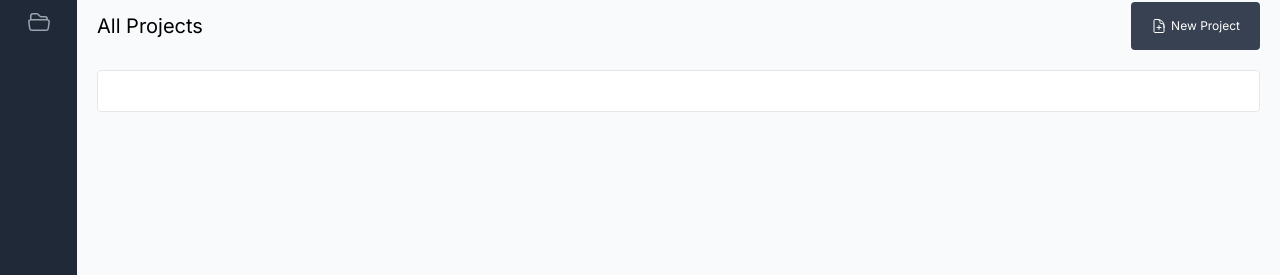
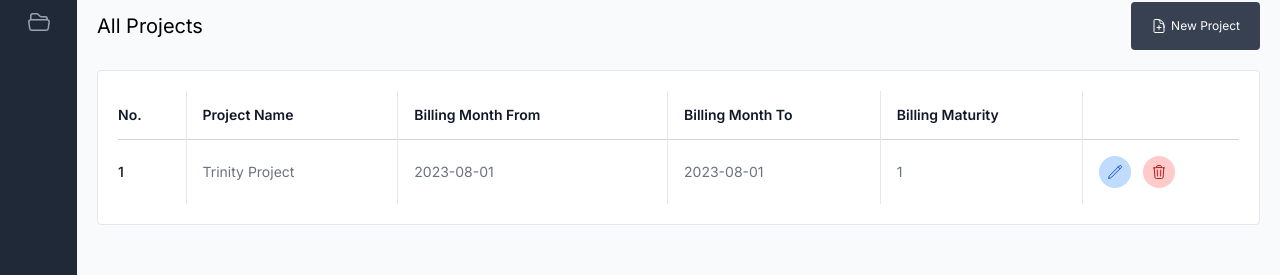
Before and after one commit to perezcato/js-monlu, a Next.js app: page /projects in a window 1280 px wide. Shown: the part 134-409 px from the top of the page. Built offline with nearby package versions, Linux system fonts and the light colour scheme.

Commit message:
table added for projects

```diff
--- a/lib/index.ts
+++ b/lib/index.ts
@@ -1,5 +1,4 @@
 import {
-  DocumentIcon,
   RectangleGroupIcon,
   FolderOpenIcon,
   ChartBarIcon,
--- a/pages/projects/[id]/index.tsx
+++ b/pages/projects/[id]/index.tsx
@@ -11,7 +11,6 @@ const Projects = () => {
 
   const router = useRouter();
   const { id } = router.query;
-  console.log(id);
 
   return (
     <>
--- a/pages/projects/index.tsx
+++ b/pages/projects/index.tsx
@@ -1,19 +1,30 @@
 import React, { useState } from "react";
 import DashboardLayout from "@/components/layout";
-import { projectsMenu } from "@/lib";
-import Link from "next/link";
-import { DocumentPlusIcon } from "@heroicons/react/24/outline";
+import {
+  DocumentPlusIcon,
+  TrashIcon,
+  PencilIcon,
+} from "@heroicons/react/24/outline";
 
-import DataTable, { TableColumn } from "react-data-table-component";
-import DashboardSideItems from "@/components/dashboard/DashboardSideItems";
 import AddProject from "@/components/Modal";
 import { useRouter } from "next/router";
+
+const projects = [
+  {
+    name: "Trinity Project",
+    billing_month_from: "2023-08-01",
+    billing_month_to: "2023-08-01",
+    billing_maturity: "1",
+  },
+];
 
 const Projects = () => {
   const [showAddProject, setShowAddProject] = useState<boolean>(false);
   const router = useRouter();
 
   const showFormHandler = () => setShowAddProject(true);
+  const selectProject = async (projectName: string) =>
+    router.push(`/projects/${projectName}`);
 
   return (
     <>
@@ -38,7 +49,101 @@ const Projects = () => {
               </button>
             </div>
 
-            <div className="bg-white border p-5 rounded"></div>
+            <div className="bg-white border p-5 rounded">
+              <div className="flow-root">
+                <div className="-mx-4 -my-2 overflow-x-auto sm:-mx-6 lg:-mx-8">
+                  <div className="inline-block min-w-full py-2 align-middle sm:px-6 lg:px-8">
+                    <table className="min-w-full divide-y divide-gray-300">
+                      <thead>
+                        <tr className="divide-x divide-gray-200">
+                          <th
+                            scope="col"
+                            className="py-3.5 pl-4 pr-4 text-left text-sm font-semibold text-gray-900 sm:pl-0"
+                          >
+                            No.
+                          </th>
+                          <th
+                            scope="col"
+                            className="px-4 py-3.5 text-left text-sm font-semibold text-gray-900"
+                          >
+                            Project Name
+                          </th>
+                          <th
+                            scope="col"
+                            className="px-4 py-3.5 text-left text-sm font-semibold text-gray-900"
+                          >
+                            Billing Month From
+                          </th>
+                          <th
+                            scope="col"
+                            className="py-3.5 pl-4 pr-4 text-left text-sm font-semibold text-gray-900 sm:pr-0"
+                          >
+                            Billing Month To
+                          </th>
+                          <th
+                            scope="col"
+                            className="py-3.5 pl-4 pr-4 text-left text-sm font-semibold text-gray-900 sm:pr-0"
+                          >
+                            Billing Maturity
+                          </th>
+                          <th
+                            scope="col"
+                            className="py-3.5 pl-4 pr-4 text-left text-sm font-semibold text-gray-900 sm:pr-0"
+                          />
+                        </tr>
+                      </thead>
+                      <tbody className="divide-y divide-gray-200 bg-white">
+                        {projects.map((project, index) => (
+                          <tr
+                            key={index}
+                            className="divide-x divide-gray-200 cursor-pointer hover:bg-gray-100"
+                          >
+                            <td
+                              onClick={() => selectProject(project.name)}
+                              className="whitespace-nowrap py-4 pl-4 pr-4 text-sm font-medium text-gray-900 sm:pl-0"
+                            >
+                              {index + 1}
+                            </td>
+                            <td
+                              onClick={() => selectProject(project.name)}
+                              className="whitespace-nowrap p-4 text-sm text-gray-500"
+                            >
+                              {project.name}
+                            </td>
+                            <td
+                              onClick={() => selectProject(project.name)}
+                              className="whitespace-nowrap p-4 text-sm text-gray-500"
+                            >
+                              {project.billing_month_from}
+                            </td>
+                            <td
+                              onClick={() => selectProject(project.name)}
+                              className="whitespace-nowrap py-4 pl-4 pr-4 text-sm text-gray-500 sm:pr-0"
+                            >
+                              {project.billing_month_to}
+                            </td>
+                            <td
+                              onClick={() => selectProject(project.name)}
+                              className="whitespace-nowrap py-4 pl-4 pr-4 text-sm text-gray-500 sm:pr-0"
+                            >
+                              {project.billing_maturity}
+                            </td>
+                            <td className="whitespace-nowrap py-4 pl-4 pr-4 text-sm text-gray-500 sm:pr-0 space-x-3">
+                              <button className="bg-blue-200 p-2 rounded-full">
+                                <PencilIcon className="w-4 h-4 text-blue-700" />
+                              </button>
+                              <button className="bg-red-200 p-2 rounded-full">
+                                <TrashIcon className="w-4 h-4 text-red-700" />
+                              </button>
+                            </td>
+                          </tr>
+                        ))}
+                      </tbody>
+                    </table>
+                  </div>
+                </div>
+              </div>
+            </div>
           </div>
         </div>
       </DashboardLayout>
```
